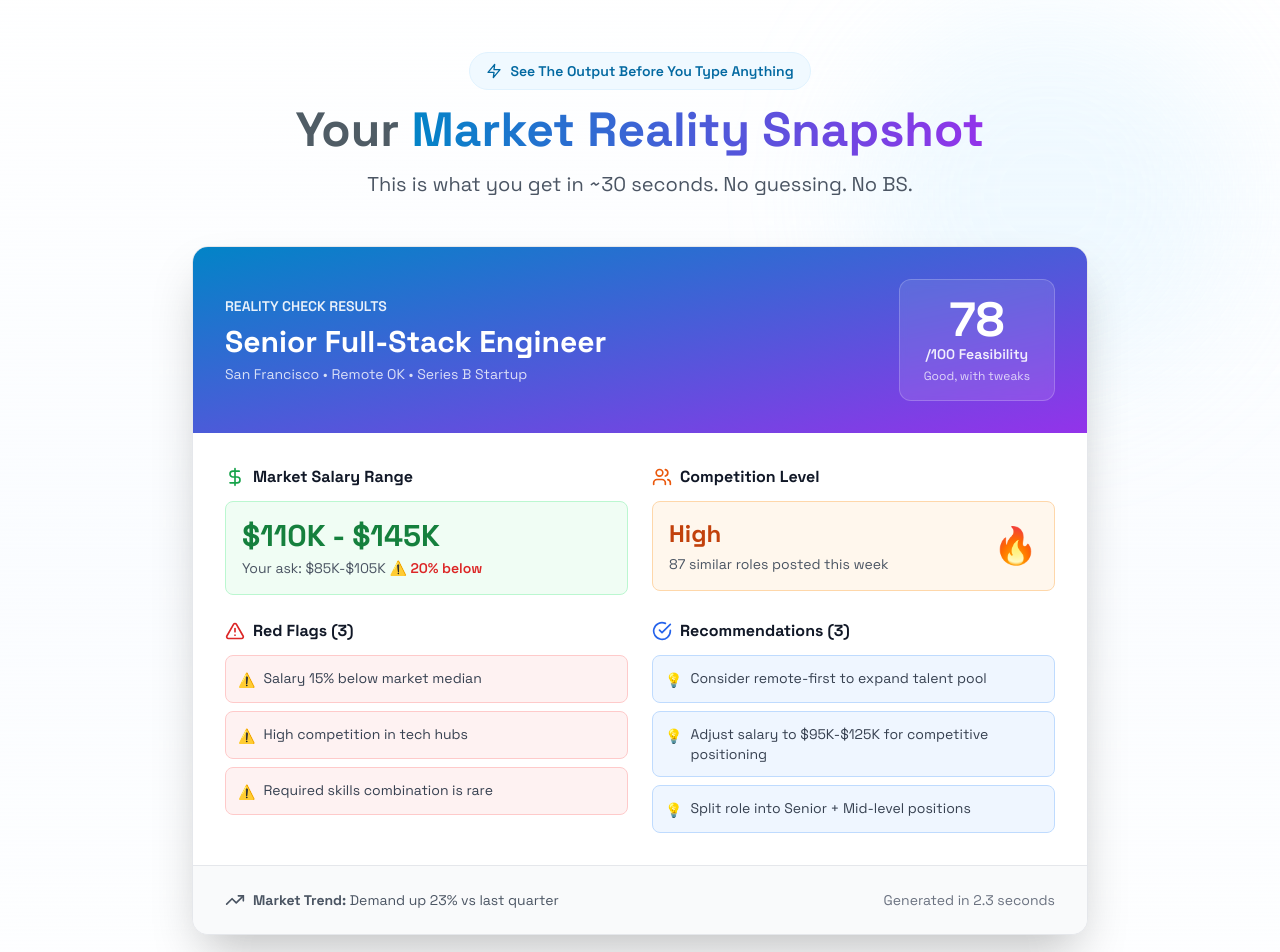
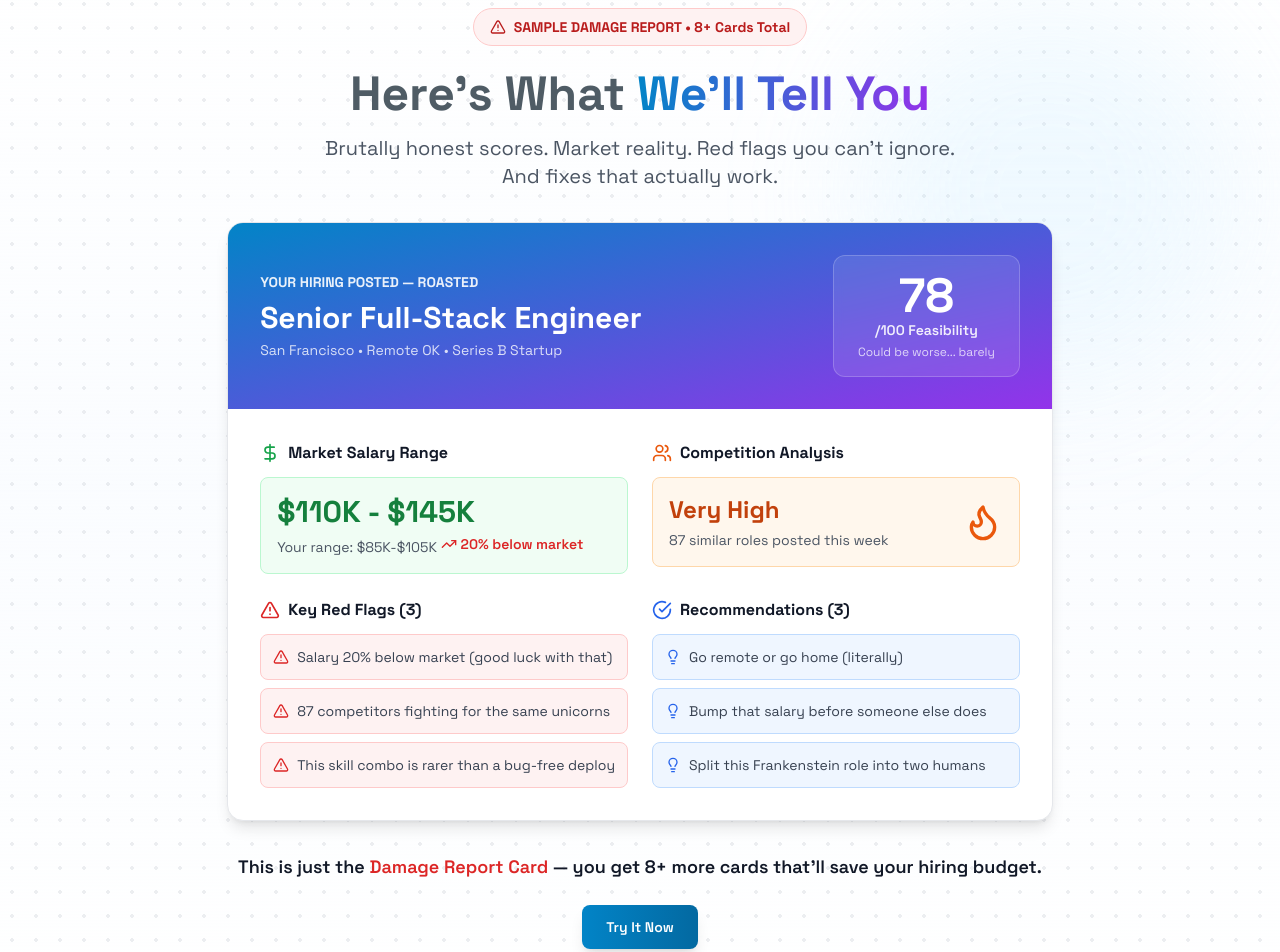
Before and after one commit to addis-ale/hirecards, a Next.js app: page / in a window 1280 px wide. Shown: the part 1292-2244 px from the top of the page. Built offline with nearby package versions, Linux system fonts and the light colour scheme.

Commit message:
update: refine sampleoutput section and improve layout

```diff
--- a/components/Hero.tsx
+++ b/components/Hero.tsx
@@ -1,7 +1,7 @@
 "use client";
 
 import Link from "next/link";
-import { Link2, Zap, Target, Sparkles } from "lucide-react";
+import { Link2, Zap, Target, Sparkles, FileWarning } from "lucide-react";
 import { motion } from "framer-motion";
 import { useState } from "react";
 
@@ -31,9 +31,10 @@ export const Hero = () => {
             animate={{ opacity: 1, y: 0 }}
             transition={{ duration: 0.6 }}
           >
-            <div className="inline-flex items-center space-x-2 bg-red-50 text-red-700 px-4 py-2 rounded-full mb-4 border border-red-200">
-              <span className="text-sm font-bold">
-                🚨 YOUR JOB POSTING PROBABLY SUCKS
+            <div className="inline-flex items-center justify-center space-x-2 bg-red-50 text-red-700 px-4 py-2 rounded-full mb-4 border border-red-200">
+              <FileWarning className="w-4 h-4 flex-shrink-0" />
+              <span className="text-sm font-bold leading-none">
+                YOUR JOB POSTING PROBABLY SUCKS
               </span>
             </div>
 
--- a/components/SampleOutput.tsx
+++ b/components/SampleOutput.tsx
@@ -2,55 +2,68 @@
 
 import { motion } from "framer-motion";
 import {
-  TrendingUp,
   DollarSign,
   AlertTriangle,
   CheckCircle,
   Users,
   Zap,
+  TrendingUp,
+  Flame,
+  Lightbulb,
 } from "lucide-react";
 
 export default function SampleOutput() {
   const redFlags = [
-    "Salary 15% below market median",
-    "High competition in tech hubs",
-    "Required skills combination is rare",
+    "Salary 20% below market (good luck with that)",
+    "87 competitors fighting for the same unicorns",
+    "This skill combo is rarer than a bug-free deploy",
   ];
 
   const recommendations = [
-    "Consider remote-first to expand talent pool",
-    "Adjust salary to $95K-$125K for competitive positioning",
-    "Split role into Senior + Mid-level positions",
+    "Go remote or go home (literally)",
+    "Bump that salary before someone else does",
+    "Split this Frankenstein role into two humans",
   ];
 
   return (
-    <section className="py-20 md:py-32 bg-gradient-to-b from-white via-blue-50/30 to-white relative overflow-hidden">
+    <section className="min-h-screen pt-4 pb-20 md:pt-6 md:pb-24 bg-gradient-to-b from-white via-blue-50/30 to-white relative overflow-hidden flex items-center">
+      {/* Dotted Background Pattern */}
+      <div
+        className="absolute inset-0 pointer-events-none opacity-40"
+        style={{
+          backgroundImage:
+            "radial-gradient(circle, #d1d5db 2px, transparent 2px)",
+          backgroundSize: "24px 24px",
+        }}
+      ></div>
+
       {/* Background decoration */}
       <div className="absolute inset-0 overflow-hidden pointer-events-none">
         <div className="absolute top-20 right-10 w-96 h-96 bg-primary-200/20 rounded-full blur-3xl"></div>
       </div>
 
-      <div className="section-container relative z-10">
+      <div className="section-container relative z-10 mt-16">
         {/* Header */}
-        <div className="text-center mb-12">
+        <div className="text-center mb-8">
           <motion.div
             initial={{ opacity: 0, y: 20 }}
             whileInView={{ opacity: 1, y: 0 }}
             viewport={{ once: true }}
             transition={{ duration: 0.6 }}
           >
-            <div className="inline-flex items-center space-x-2 bg-primary-50 text-primary-700 px-4 py-2 rounded-full mb-4 border border-primary-100">
-              <Zap className="w-4 h-4" />
-              <span className="text-sm font-semibold">
-                See The Output Before You Type Anything
+            <div className="inline-flex items-center space-x-2 bg-red-50 text-red-700 px-4 py-2 rounded-full mb-6 border border-red-200">
+              <AlertTriangle className="w-4 h-4" />
+              <span className="text-sm font-bold">
+                SAMPLE DAMAGE REPORT • 8+ Cards Total
               </span>
             </div>
             <h2 className="text-4xl md:text-5xl font-bold mb-4">
-              Your{" "}
-              <span className="gradient-text">Market Reality Snapshot</span>
+              Here&apos;s What{" "}
+              <span className="gradient-text">We&apos;ll Tell You</span>
             </h2>
             <p className="text-xl text-gray-600 max-w-2xl mx-auto">
-              This is what you get in ~30 seconds. No guessing. No BS.
+              Brutally honest scores. Market reality. Red flags you can&apos;t
+              ignore. And fixes that actually work.
             </p>
           </motion.div>
         </div>
@@ -63,13 +76,13 @@ export default function SampleOutput() {
           transition={{ duration: 0.8, delay: 0.2 }}
           className="max-w-4xl mx-auto"
         >
-          <div className="bg-white rounded-2xl shadow-2xl border border-gray-200 overflow-hidden">
+          <div className="bg-white rounded-2xl shadow-lg border border-gray-200 overflow-hidden">
             {/* Header with Score */}
             <div className="bg-gradient-to-br from-primary-600 to-secondary-600 p-8 text-white">
               <div className="flex items-center justify-between flex-wrap gap-4">
                 <div>
-                  <div className="text-sm font-semibold opacity-90 mb-2">
-                    REALITY CHECK RESULTS
+                  <div className="text-sm font-bold opacity-90 mb-2 uppercase">
+                    YOUR HIRING POSTED — ROASTED
                   </div>
                   <h3 className="text-2xl md:text-3xl font-bold">
                     Senior Full-Stack Engineer
@@ -84,7 +97,7 @@ export default function SampleOutput() {
                     /100 Feasibility
                   </div>
                   <div className="text-xs opacity-75 mt-1">
-                    Good, with tweaks
+                    Could be worse... barely
                   </div>
                 </div>
               </div>
@@ -103,9 +116,9 @@ export default function SampleOutput() {
                     $110K - $145K
                   </div>
                   <div className="text-sm text-gray-600 mt-1">
-                    Your ask: $85K-$105K{" "}
-                    <span className="text-red-600 font-semibold">
-                      ⚠️ 20% below
+                    Your range: $85K-$105K{" "}
+                    <span className="text-red-600 font-semibold inline-flex items-center gap-1">
+                      <TrendingUp className="w-4 h-4" /> 20% below market
                     </span>
                   </div>
                 </div>
@@ -115,19 +128,19 @@ export default function SampleOutput() {
               <div className="space-y-3">
                 <div className="flex items-center space-x-2 text-gray-900 font-bold">
                   <Users className="w-5 h-5 text-orange-600" />
-                  <span>Competition Level</span>
+                  <span>Competition Analysis</span>
                 </div>
                 <div className="bg-orange-50 border border-orange-200 rounded-lg p-4">
                   <div className="flex items-center justify-between">
                     <div>
                       <div className="text-2xl font-bold text-orange-700">
-                        High
+                        Very High
                       </div>
                       <div className="text-sm text-gray-600 mt-1">
                         87 similar roles posted this week
                       </div>
                     </div>
-                    <div className="text-4xl">🔥</div>
+                    <Flame className="w-10 h-10 text-orange-600" />
                   </div>
                 </div>
               </div>
@@ -136,7 +149,7 @@ export default function SampleOutput() {
               <div className="space-y-3">
                 <div className="flex items-center space-x-2 text-gray-900 font-bold">
                   <AlertTriangle className="w-5 h-5 text-red-600" />
-                  <span>Red Flags ({redFlags.length})</span>
+                  <span>Key Red Flags ({redFlags.length})</span>
                 </div>
                 <div className="space-y-2">
                   {redFlags.map((flag, index) => (
@@ -144,7 +157,7 @@ export default function SampleOutput() {
                       key={index}
                       className="flex items-start space-x-2 bg-red-50 border border-red-200 rounded-lg p-3"
                     >
-                      <span className="text-red-600 text-sm mt-0.5">⚠️</span>
+                      <AlertTriangle className="w-4 h-4 text-red-600 mt-0.5 flex-shrink-0" />
                       <span className="text-sm text-gray-700 flex-1">
                         {flag}
                       </span>
@@ -165,7 +178,7 @@ export default function SampleOutput() {
                       key={index}
                       className="flex items-start space-x-2 bg-blue-50 border border-blue-200 rounded-lg p-3"
                     >
-                      <span className="text-blue-600 text-sm mt-0.5">💡</span>
+                      <Lightbulb className="w-4 h-4 text-blue-600 mt-0.5 flex-shrink-0" />
                       <span className="text-sm text-gray-700 flex-1">
                         {rec}
                       </span>
@@ -174,41 +187,27 @@ export default function SampleOutput() {
                 </div>
               </div>
             </div>
-
-            {/* Market Snapshot Footer */}
-            <div className="bg-gray-50 border-t border-gray-200 px-8 py-6">
-              <div className="flex items-center justify-between flex-wrap gap-4">
-                <div className="flex items-center space-x-2 text-gray-600">
-                  <TrendingUp className="w-5 h-5" />
-                  <span className="text-sm">
-                    <strong>Market Trend:</strong> Demand up 23% vs last quarter
-                  </span>
-                </div>
-                <div className="text-sm text-gray-500">
-                  Generated in 2.3 seconds
-                </div>
-              </div>
-            </div>
           </div>
 
-          {/* CTA Below Card */}
+          {/* Explanation Below Card */}
           <motion.div
             initial={{ opacity: 0, y: 20 }}
             whileInView={{ opacity: 1, y: 0 }}
             viewport={{ once: true }}
-            transition={{ duration: 0.6, delay: 0.4 }}
+            transition={{ duration: 0.6, delay: 0.3 }}
             className="text-center mt-8"
           >
+            <p className="text-lg font-semibold text-gray-900 mb-6">
+              This is just the{" "}
+              <span className="text-red-600">Damage Report Card</span> — you get
+              8+ more cards that&apos;ll save your hiring budget.
+            </p>
             <a
               href="/create"
-              className="inline-flex items-center space-x-2 px-8 py-4 bg-gradient-to-r from-primary-600 to-secondary-600 text-white font-bold rounded-lg shadow-xl hover:shadow-2xl transform hover:scale-105 transition-all duration-200 text-lg"
+              className="btn-primary inline-flex items-center justify-center px-6 py-3 text-sm"
             >
-              <span>Get Your Reality Check Now</span>
-              <span className="text-2xl">→</span>
+              <span>Try It Now</span>
             </a>
-            <p className="text-sm text-gray-500 mt-3">
-              No signup required • Free forever • Takes ~30 seconds
-            </p>
           </motion.div>
         </motion.div>
       </div>
```
